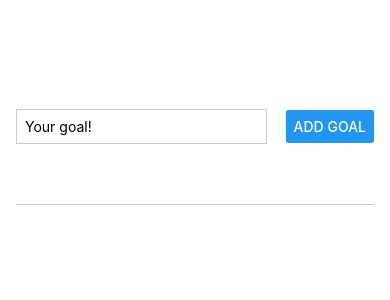
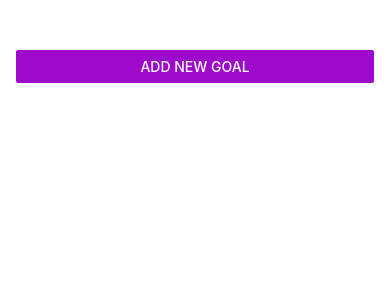
Before and after one commit to Hendre1995/goal-lister, a React Native app: screen / in a window 390 px wide. Shown: the top 300 px of the page. Built offline with nearby package versions, Linux system fonts and the light colour scheme.

Commit message:
img imported and modal buttons & functions completed

```diff
--- a/App.js
+++ b/App.js
@@ -1,25 +1,40 @@
 import { useState } from "react";
-import { StyleSheet, View, FlatList } from "react-native";
+import { StyleSheet, View, FlatList, Button } from "react-native";
 import GoalItem from "./components/GoalItem";
 import GoalInput from "./components/GoalInput";
 
 export default function App() {
+  const [modalIsVisible, setModalIsVisible] = useState(false);
   const [courseGoals, setCourseGoals] = useState([]);
+  function startGoalHandler() {
+    setModalIsVisible(true);
+  }
+  function endAddGoalHandler() {
+    setModalIsVisible(false);
+  }
 
   function addGoalHandler(enteredGoalText) {
     setCourseGoals((currentCourseGoals) => [
       ...currentCourseGoals,
       { text: enteredGoalText, id: Math.random().toString() },
     ]);
+    endAddGoalHandler();
   }
+
   function deleteGoalHandler(id) {
     setCourseGoals((currentCourseGoals) => {
       return currentCourseGoals.filter((goal) => goal.id !== id);
     });
   }
+
   return (
     <View style={styles.appContainer}>
-      <GoalInput onAddGoal={addGoalHandler} />
+      <Button title="Add new goal" color="#9e0acc" onPress={startGoalHandler} />
+      <GoalInput
+        visible={modalIsVisible}
+        onAddGoal={addGoalHandler}
+        onCancel={endAddGoalHandler}
+      />
       <View style={styles.goalsContainer}>
         <FlatList
           data={courseGoals}
--- a/components/GoalInput.js
+++ b/components/GoalInput.js
@@ -1,4 +1,11 @@
-import { StyleSheet, View, TextInput, Button } from "react-native";
+import {
+  StyleSheet,
+  View,
+  TextInput,
+  Button,
+  Modal,
+  Image,
+} from "react-native";
 import { useState } from "react";
 
 function GoalInput(props) {
@@ -11,34 +18,56 @@
     setEnteredGoalText("");
   }
   return (
+    <Modal visible={props.visible} animationType="slide">
       <View style={styles.inputContainer}>
+        <Image style={styles.image} source={require("../images/goal.png")} />
         <TextInput
           style={styles.textInput}
           placeholder="Your goal!"
           onChangeText={goalInputHandler}
           value={enteredGoalText}
         />
+        <View style={styles.buttonContainer}>
+          <View style={styles.button}>
             <Button title="Add Goal" onPress={addGoalHandler} />
           </View>
+          <View style={styles.button}>
+            <Button title="Cancel" onPress={props.onCancel} />
+          </View>
+        </View>
+      </View>
+    </Modal>
   );
 }
 
 const styles = StyleSheet.create({
   inputContainer: {
     flex: 1,
-    flexDirection: "row",
-    justifyContent: "space-between",
+    padding: 16,
+    justifyContent: "center",
     alignItems: "center",
-    marginBottom: 24,
-    borderBottomWidth: 1,
     borderBottomColor: "#cccccc",
+    backgroundColor: "#311b6b",
   },
   textInput: {
     borderWidth: 1,
     borderColor: "#cccccc",
-    width: "70%",
+    width: "100%",
     marginRight: 8,
     padding: 8,
+  },
+  buttonContainer: {
+    flexDirection: "row",
+    marginTop: 16,
+  },
+  button: {
+    width: "30%",
+    marginHorizontal: 8,
+  },
+  image: {
+    width: 100,
+    height: 100,
+    margin: 100,
   },
 });
 
--- a/components/GoalItem.js
+++ b/components/GoalItem.js
@@ -1,24 +1,29 @@
 import { StyleSheet, View, Text, Pressable } from "react-native";
+import { reportLogBoxError } from "react-native/Libraries/LogBox/Data/LogBoxData";
 
 function GoalItem(props) {
   return (
-    <Pressable onPress={props.onDeleteItem.bind(this, props.id)}>
-      <View style={styles.goalItem}>
+    <View style={styles.goalItem}>
+      <Pressable
+        android_ripple={{ color: "#9e0acc" }}
+        onPress={props.onDeleteItem.bind(this, props.id)}
+      >
         <Text style={styles.goalText}>{props.text}</Text>
-      </View>
-    </Pressable>
+      </Pressable>
+    </View>
   );
 }
 
 const styles = StyleSheet.create({
   goalItem: {
     margin: 8,
-    padding: 8,
+
     borderRadius: 8,
     backgroundColor: "#1e0acc",
   },
   goalText: {
     color: "white",
+    padding: 8,
   },
 });
 export default GoalItem;
```
Also changed, not shown: images/goal.png (added). Lines whose indentation alone changed are shown as unchanged.
